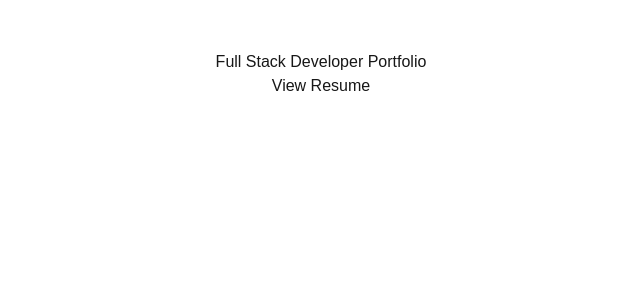
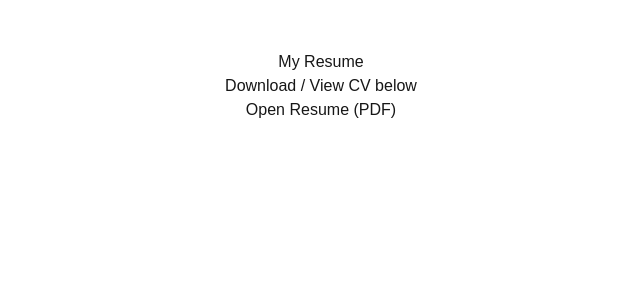
Before and after one commit to sketch-tech-gif/Developer_Resume, a Next.js app: page / in a window 1280 px wide. Shown: the top 300 px of the page, without its empty margins (319-959 px from the left). Built offline with nearby package versions, Linux system fonts and the light colour scheme.

Commit message:
make resume homepage

```diff
--- a/app/page.tsx
+++ b/app/page.tsx
@@ -1,9 +1,13 @@
 export default function Home() {
   return (
     <div style={{ textAlign: "center", padding: "50px" }}>
-      <h1>Full Stack Developer Portfolio</h1>
+      <h1>My Resume</h1>
 
-      <a href="/resume">View Resume</a>
+      <p>Download / View CV below</p>
+
+      <a href="/resume.pdf" target="_blank">
+        Open Resume (PDF)
+      </a>
     </div>
   );
 }
```
